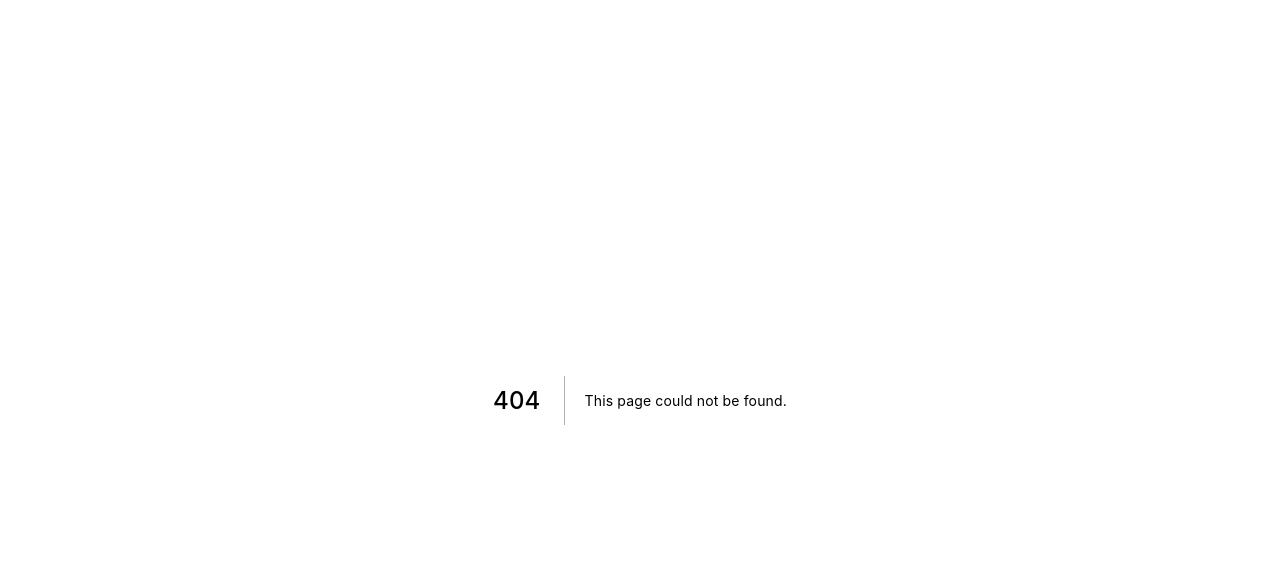
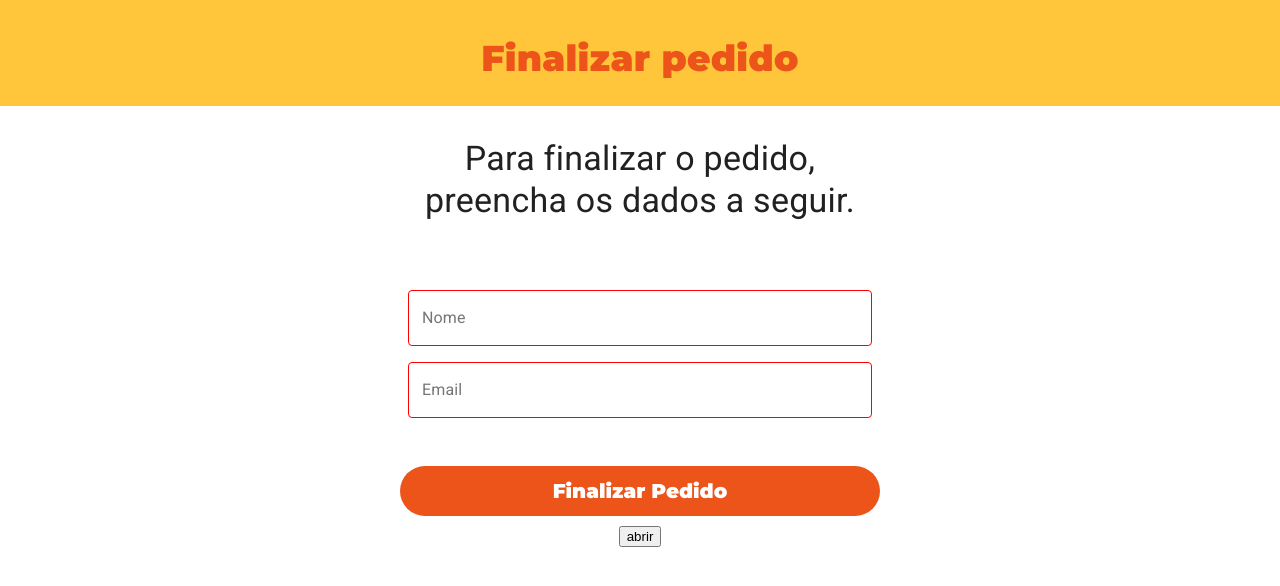
Before and after one commit to joaovictor3g/fast-burger, a Next.js app in the folder frontend/: page /confirmRequest in a window 1280 px wide. Before the commit this address had no page. Shown: the top 586 px of the page. Built offline with nearby package versions, Linux system fonts and the light colour scheme.

Commit message:
feat: finalize request and modal done

```diff
--- a/frontend/src/components/Modal.tsx
+++ b/frontend/src/components/Modal.tsx
@@ -1,6 +1,14 @@
 import React from 'react';
+import Image from 'next/image';
 import { makeStyles, Theme, createStyles } from '@material-ui/core/styles';
 import ModalInfo from '@material-ui/core/Modal';
+import styles from '../styles/components/Modal.module.scss';
+import paoDeBrioche from '../assets/pao-brioche.svg';
+interface ModalProps {
+  title?: string;
+  description?: string;
+  img?: string;
+}
 
 function getModalStyle() {
   const top = 50;
@@ -18,16 +26,35 @@ const useStyles = makeStyles((theme: Theme) =>
     paper: {
       position: 'absolute',
       width: 400,
-      backgroundColor: theme.palette.background.paper,
-      border: '2px solid #000',
-      boxShadow: theme.shadows[5],
+      border: 0,
       padding: theme.spacing(2, 4, 3),
       background: 'red',
     },
+    title: {
+      fontFamily: 'Montserrat, sans-serif',
+      color: '#FFF',
+      textAlign: 'center'
+    },
+
+    description: {
+      fontFamily: 'Montserrat',
+      fontStyle: 'normal',
+      fontWeight: 'normal',
+      fontSize: '12px',
+      lineHeight: '15px',
+      textAlign: 'center',
+
+      color: '#FFFFFF',
+    },
+
+    image: {
+      width: '100%',
+      objectFit: 'fill'
+    }
   }),
 );
 
-export function Modal() {
+export function Modal({ description, img, title }: ModalProps) {
   const classes = useStyles();
   // getModalStyle is not a pure function, we roll the style only on the first render
   const [modalStyle] = React.useState(getModalStyle);
@@ -43,16 +70,29 @@ export function Modal() {
 
   const body = (
     <div style={modalStyle} className={classes.paper}>
-      <h2 id="simple-modal-title">Text in a modal</h2>
-      <p id="simple-modal-description">
-        Duis mollis, est non commodo luctus, nisi erat porttitor ligula.
+      <div
+        style={{
+          display:'flex',
+          height: '100%',
+          flex: 1,
+          position: 'relative',
+          alignItems: 'center',
+          justifyContent: 'center'
+        }}
+      >
+      <Image className={classes.image} src={paoDeBrioche} alt="ingrediente"/>
+      </div>
+      <h2 className={classes.title}>Pão de brioche</h2>
+      <p className={classes.description} id="simple-modal-description">
+        Ele é doce e macio, levando manteiga,
+        leite, gemas e açúcar em sua receita.
       </p>
-      <Modal />
     </div>
   );
 
   return (
-    <div>
+    <div className={styles.container}>
+      <button onClick={handleOpen}>abrir</button>
       <ModalInfo
         open={open}
         onClose={handleClose}
--- /dev/null
+++ b/frontend/src/pages/confirmRequest.tsx
@@ -0,0 +1,110 @@
+import Head from 'next/head';
+import { Typography, TextField } from '@material-ui/core';
+
+import PageTitle from '../components/PageTitle';
+import styles from '../styles/ConfirmRequest.module.scss';
+
+import {
+  createStyles,
+  Theme,
+  withStyles,
+  makeStyles,
+} from '@material-ui/core/styles';
+import { FormEvent, useState } from 'react';
+import { Modal } from '../components/Modal';
+
+const CssTextField = withStyles({
+  root: {
+    '& label.Mui-focused': {
+      color: 'green',
+    },
+    '& .MuiInput-underline:after': {
+      borderBottomColor: 'green',
+    },
+    '& .MuiOutlinedInput-root': {
+      '& fieldset': {
+        borderColor: 'red',
+      },
+      '&:hover fieldset': {
+        borderColor: 'yellow',
+      },
+      '&.Mui-focused fieldset': {
+        borderColor: 'green',
+      },
+    },
+  },
+})(TextField);
+
+const useStyles = makeStyles((theme: Theme) =>
+  createStyles({
+    root: {
+      display: 'flex',
+      flexWrap: 'wrap',
+    },
+    margin: {
+      margin: theme.spacing(1),
+    },
+  }),
+);
+
+export default function ConfirmRequest() {
+  const classes = useStyles();
+  const [name, setName] = useState('');
+  const [email, setEmail] = useState('');
+
+  async function onSubmit(e: FormEvent) {
+    e.preventDefault();
+  }
+
+  return (
+    <>
+      <Head>
+        <title>Fast Burger | Finalizar</title>
+      </Head>
+      <PageTitle title="Finalizar pedido"/>
+      <div className={styles.container}>
+        <div className={styles.description}>
+          <Typography
+            variant="h4"
+            className={styles.pageTitle}
+          >
+            Para finalizar o  pedido,
+
+          </Typography>
+          <Typography
+            variant="h4"
+            className={styles.pageTitle}
+          >
+            preencha os dados a seguir.
+
+          </Typography>
+        </div>
+
+        <form onSubmit={onSubmit}>
+          <CssTextField
+            error={name!=='' && !name.trim()}
+            helperText={name!=='' && !name.trim() && "Nome Incorreto"}
+            className={classes.margin}
+            label="Nome"
+            variant="outlined"
+            id="custom-css-outlined-input"
+            type="name"
+            value={name}
+            onChange={e => setName(e.target.value)}
+
+          />
+          <CssTextField
+            className={classes.margin}
+            label="Email"
+            variant="outlined"
+            id="custom-css-outlined-input"
+            type="email"
+
+          />
+          <button type="submit">Finalizar Pedido</button>
+        </form>
+      </div>
+      <Modal />
+    </>
+  );
+}
--- /dev/null
+++ b/frontend/src/styles/ConfirmRequest.module.scss
@@ -0,0 +1,58 @@
+.container {
+  display: flex;
+  justify-content: center;
+  align-items: center;
+  flex-direction: column;
+  max-width: 992px;
+  margin: 0 auto;
+  gap: 50px;
+
+  .description {
+    display: flex;
+    flex-direction: column;
+    align-items: center;
+    justify-content: center;
+
+    span {
+      text-align: center;
+      font-family: Montserrat;
+      font-style: normal;
+      font-weight: normal;
+      font-size: 18px;
+      line-height: 12px;
+      text-align: center;
+
+      color: #000000;
+
+    }
+  }
+
+  form {
+    width: 100%;
+    max-width: 500px;
+    margin: 0 auto;
+    padding: 10px;
+    display: flex;
+    flex-direction: column;
+
+    button {
+      margin-top: 40px;
+      width: 100%;
+      height: 50px;
+      background: #ED541A;
+      border-radius: 50px;
+      border: 0;
+      cursor: pointer;
+      transition: filter 0.2s;
+
+      font-family: Montserrat;
+      font-style: normal;
+      font-weight: 900;
+      font-size: 20px;
+      line-height: 24px;
+
+      color: #FFFFFF;
+
+    }
+  }
+}
--- a/frontend/src/styles/components/Modal.module.scss
+++ b/frontend/src/styles/components/Modal.module.scss
@@ -9,4 +9,15 @@
     width: 200px;
     height: 2px;
   }
+
+  .modalTitle {
+    font-family: Montserrat;
+font-style: normal;
+font-weight: 900;
+font-size: 24px;
+line-height: 29px;
+
+color: #FFFFFF;
+
+  }
 }
--- a/frontend/src/styles/components/PageTitle.module.scss
+++ b/frontend/src/styles/components/PageTitle.module.scss
@@ -13,9 +13,10 @@ $title-main-color: #ed541a !default;
 
   .pageTitle {
     font-weight: 900;
-    font-family: sans-serif;
+    font-family: Montserrat, sans-serif;
     font-size: 36px;
     text-align: center;
     color: $title-main-color;
+
   }
 }
```
Also changed, not shown: frontend/src/assets/pao-brioche.svg (added).
